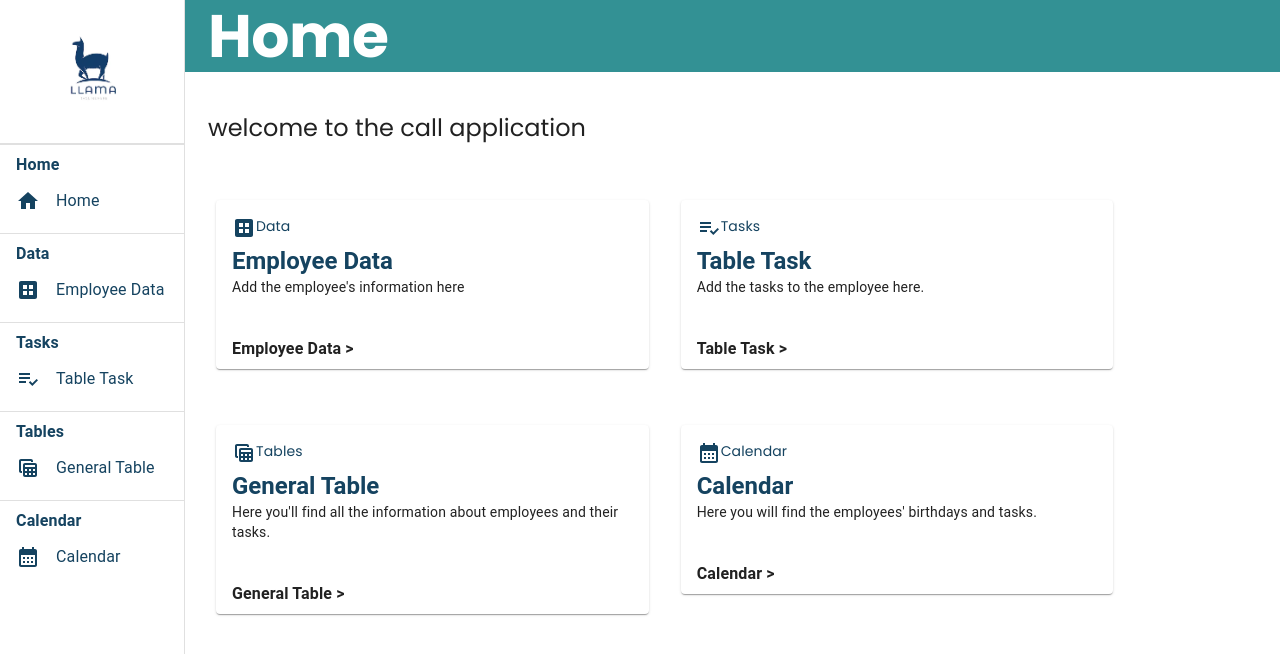
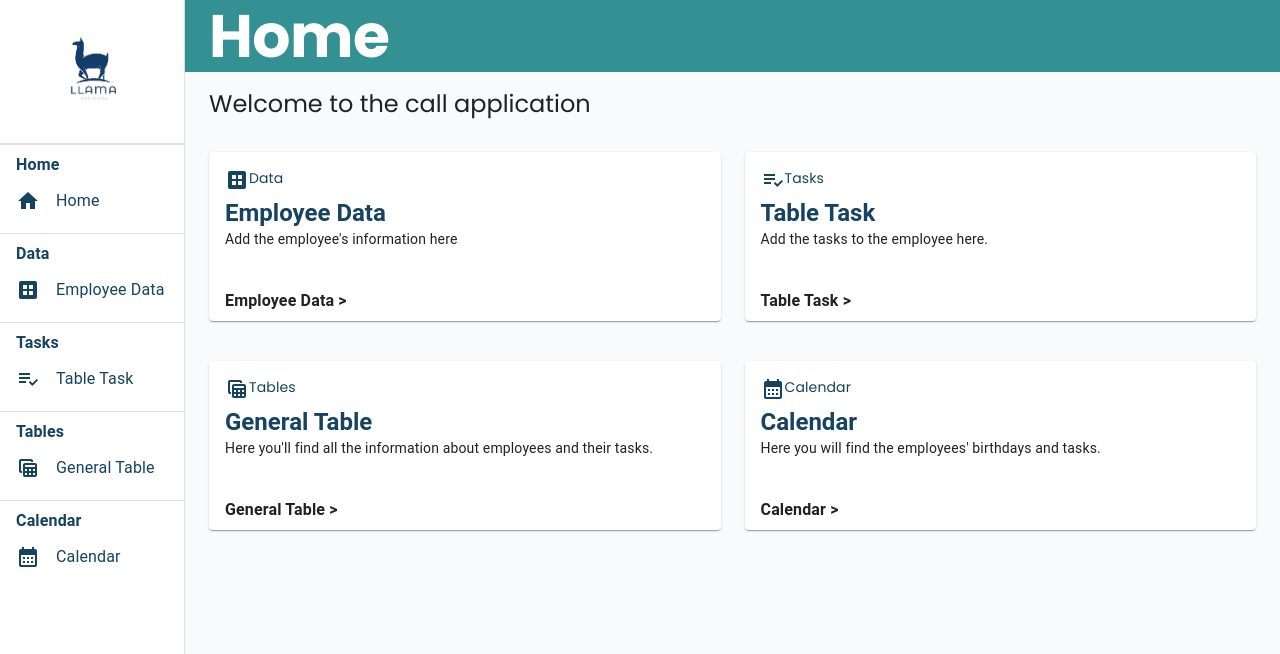
Before and after one commit to Nyxzaf/Fullstack-MERN, a React (Vite) app in the folder client/: page / in a window 1280 px wide. Shown: the top 654 px of the page. Built offline with nearby package versions, Linux system fonts and the light colour scheme; no server answers.

Commit message:
Fix app layout

```diff
--- /dev/null
+++ b/client/components/header/Title.jsx
@@ -0,0 +1,28 @@
+import { Box, Container, Typography } from "@mui/material";
+import { FONT_FAMILY } from "../../assets/fonts/FontFamily";
+import PropTypes from "prop-types";
+
+const Title = ({ title }) => {
+  return (
+    <Box component="header" bgcolor={"#339194"}>
+      <Container>
+        <Typography
+          variant="h2"
+          fontFamily={FONT_FAMILY}
+          color={"#FFFFFF"}
+          fontWeight={"bold"}
+          display={"flex"}
+          alignItems={"center"}
+        >
+          {title}
+        </Typography>
+      </Container>
+    </Box>
+  );
+};
+
+Title.propTypes = {
+  title: PropTypes.string.isRequired,
+};
+
+export default Title;
--- a/client/pages/Home/DrawerHome.jsx
+++ b/client/pages/Home/DrawerHome.jsx
@@ -1,21 +1,33 @@
-import { Box ,Divider, Drawer, List, ListItemButton, ListItemText, Toolbar, Typography } from "@mui/material";
+import {
+  Box,
+  Divider,
+  Drawer,
+  List,
+  ListItemButton,
+  ListItemText,
+  Toolbar,
+  Typography,
+} from "@mui/material";
 import { IMG_1 } from "../../assets/img/images";
 import { ITEM } from "../../data/Items";
+import PropTypes from "prop-types";
 
-
-const DrawerHome = () => {
+const DrawerHome = ({ children }) => {
   return (
-        <Box
-        display={{xl:"block",lg:"block",xs:"none"}}
-        >
+    <Box display="flex">
       <Drawer
         variant="permanent"
         anchor="left"
         sx={{
-                    '& .MuiPaper-root': {
-                        bgcolor: '',
-                        width: '185px'
-                    }
+          display: { xs: "none", lg: "block" },
+          width: "185px",
+          "& .MuiPaper-root": {
+            bgcolor: "",
+            position: "relative",
+            height: "100vh",
+            maxHeight: "100%",
+            overflowY: "auto",
+          },
         }}
       >
         <Toolbar>
@@ -23,28 +35,43 @@ const DrawerHome = () => {
             <img src={IMG_1} width={"100%"} />
           </a>
         </Toolbar>
-                <Divider/>
-                {
-                    ITEM.map((item)=>{
-                        return(
+        <Divider />
+        {ITEM.map((item) => {
+          return (
             <Box key={item.Title}>
-                                <Divider/>
+              <Divider />
               <List>
-                                    <Typography pl={2}  color="#154360" fontWeight={"bold"} >
+                <Typography pl={2} color="#154360" fontWeight={"bold"}>
                   {item.Title}
                 </Typography>
                 <ListItemButton style={{ color: "#154360" }} href={item.Path}>
                   {item.Icon}
-                                            <ListItemText  sx={{alignText:"center", pl:2 }}>{item.SubTitle}</ListItemText>
+                  <ListItemText sx={{ alignText: "center", pl: 2 }}>
+                    {item.SubTitle}
+                  </ListItemText>
                 </ListItemButton>
               </List>
             </Box>
-                        )
-                    })
-                }
+          );
+        })}
       </Drawer>
+      <Box
+        component={"main"}
+        sx={{
+          width: { xs: "100%", lg: "calc(100% - 185px)" },
+          maxHeight: "100vh",
+          overflowY: "auto",
+          bgcolor: "#f9fafc",
+        }}
+      >
+        {children}
+      </Box>
     </Box>
   );
-}
+};
+
+DrawerHome.propTypes = {
+  children: PropTypes.node,
+};
 
 export default DrawerHome;
--- a/client/pages/Home/Home.jsx
+++ b/client/pages/Home/Home.jsx
@@ -1,44 +1,48 @@
-import { Card, CardActionArea, CardActions, CardContent, Grid, Typography } from "@mui/material";
+import {
+  Card,
+  CardActionArea,
+  CardActions,
+  CardContent,
+  Container,
+  Grid,
+  Typography,
+} from "@mui/material";
 import { ITEM } from "../../data/Items";
-import { COLOR } from '../../assets/color/colors'
-import { FONT_FAMILY } from '../../assets/fonts/FontFamily'
-
-
-
-
+import { COLOR } from "../../assets/color/colors";
+import { FONT_FAMILY } from "../../assets/fonts/FontFamily";
+import Title from "../../components/header/Title";
 
 const Home = () => {
   return (
-            <Grid container spacing={3} pl={{xl:26,lg:26, md:1, xs:1}}>
-                <Grid item xl={12} xs={12} mb={2} bgcolor={"#339194"}>
-                    <Typography
-                    variant="h2"
-                    fontFamily={FONT_FAMILY}
-                    color={"#FFFFFF"}
-                    fontWeight={"bold"}
-                    display={"flex"}
-                    alignItems={"center"}
-                    >
-                        Home
+    <>
+      <Title title="Home" />
+      <Container component={"section"} sx={{ my: 2 }}>
+        <Typography variant="h5" fontFamily={FONT_FAMILY}>
+          Welcome to the call application
         </Typography>
-                </Grid>
-                <Grid item xl={12} xs={12} mb={4}>
-                    <Typography variant="h5" fontFamily={FONT_FAMILY}>
-                        welcome to the call application
-                    </Typography>
-                </Grid>
-                {
-                    ITEM.slice(1).map((item)=>{
-                        return(
-                            <Grid item xl={5} xs={12} sm={5} ml={{xl:6,xs:1}} mb={4} key={item.Title}>
-                                <Card>
+        <Grid container spacing={3} my={1}>
+          {ITEM.slice(1).map((item) => {
+            return (
+              <Grid item xs={12} md={6} mb={2} key={item.Title}>
+                <Card elevation={1}>
                   <CardActionArea href={item.Path}>
                     <CardContent>
-                                        <Typography sx={{ fontSize: 14 }} fontFamily={FONT_FAMILY} color={COLOR} display={"flex"} gutterBottom>
+                      <Typography
+                        sx={{ fontSize: 14 }}
+                        fontFamily={FONT_FAMILY}
+                        color={COLOR}
+                        display={"flex"}
+                        gutterBottom
+                      >
                         {item.Icon}
                         {item.Title}
                       </Typography>
-                                        <Typography variant="h5" fontWeight={"bold"} component="div"  color={COLOR} >
+                      <Typography
+                        variant="h5"
+                        fontWeight={"bold"}
+                        component="div"
+                        color={COLOR}
+                      >
                         {item.SubTitle}
                       </Typography>
                       <Typography variant="body2" pb={2}>
@@ -46,16 +50,19 @@ const Home = () => {
                       </Typography>
                     </CardContent>
                     <CardActions>
-                                        <Typography pl={1} fontWeight={"bold"} >{item.SubTitle}  {">"}</Typography>
+                      <Typography pl={1} fontWeight={"bold"}>
+                        {item.SubTitle} {">"}
+                      </Typography>
                     </CardActions>
                   </CardActionArea>
                 </Card>
               </Grid>
-                        )
-                    })
-                }
+            );
+          })}
         </Grid>
+      </Container>
+    </>
   );
-}
+};
 
 export default Home;
--- a/client/src/App.jsx
+++ b/client/src/App.jsx
@@ -1,45 +1,27 @@
-import DrawerHome from '../pages/home/DrawerHome'
-import Home from '../pages/home/Home'
+import DrawerHome from "../pages/home/DrawerHome";
+import Home from "../pages/home/Home";
 import { Route, Routes } from "react-router-dom";
-import Task from '../pages/task/Task'
-import Header from '../components/header/Header'
-import EmployeeData from '../pages/employeeData/EmployeeData';
-import Calendar from '../pages/calendar/calendar'
-import { EmployeeContext } from '../context/EmployeeContext'
-import GeneralTable from '../pages/generalTable/GeneralTable';
+import Task from "../pages/task/Task";
+import Header from "../components/header/Header";
+import EmployeeData from "../pages/employeeData/EmployeeData";
+import Calendar from "../pages/calendar/calendar";
+import GeneralTable from "../pages/generalTable/GeneralTable";
 
 function App() {
-
   return (
     <>
-        <DrawerHome/>
-        <Header/>
-        <EmployeeContext>
-          <Routes>
-            <Route
-            path='/'
-            element={<Home/>}
-            />
-            <Route
-            path='/data'
-            element={<EmployeeData/>}
-            />
-            <Route
-            path='/task'
-            element={<Task/>}
-            />
-            <Route
-            path='/tables'
-            element={<GeneralTable/>}
-            />
-            <Route
-            path='/calendar'
-            element={<Calendar/>}
-            />
-          </Routes>
-        </EmployeeContext>
+      <DrawerHome>
+        <Header />
+        <Routes>
+          <Route path="/" element={<Home />} />
+          <Route path="/data" element={<EmployeeData />} />
+          <Route path="/task" element={<Task />} />
+          <Route path="/tables" element={<GeneralTable />} />
+          <Route path="/calendar" element={<Calendar />} />
+        </Routes>
+      </DrawerHome>
     </>
-  )
+  );
 }
 
-export default App
+export default App;
--- a/client/src/main.jsx
+++ b/client/src/main.jsx
@@ -1,14 +1,17 @@
-import React from 'react'
-import ReactDOM from 'react-dom/client'
-import App from './App.jsx'
-import { CssBaseline } from '@mui/material'
+import React from "react";
+import ReactDOM from "react-dom/client";
+import App from "./App.jsx";
+import { CssBaseline } from "@mui/material";
 import { BrowserRouter } from "react-router-dom";
+import { EmployeeContext } from "../context/EmployeeContext.jsx";
 
-ReactDOM.createRoot(document.getElementById('root')).render(
+ReactDOM.createRoot(document.getElementById("root")).render(
   <React.StrictMode>
     <BrowserRouter>
-      <CssBaseline/>
+      <EmployeeContext>
+        <CssBaseline />
         <App />
+      </EmployeeContext>
     </BrowserRouter>
-  </React.StrictMode>,
-)
+  </React.StrictMode>
+);
```
Lines whose indentation alone changed are shown as unchanged.
